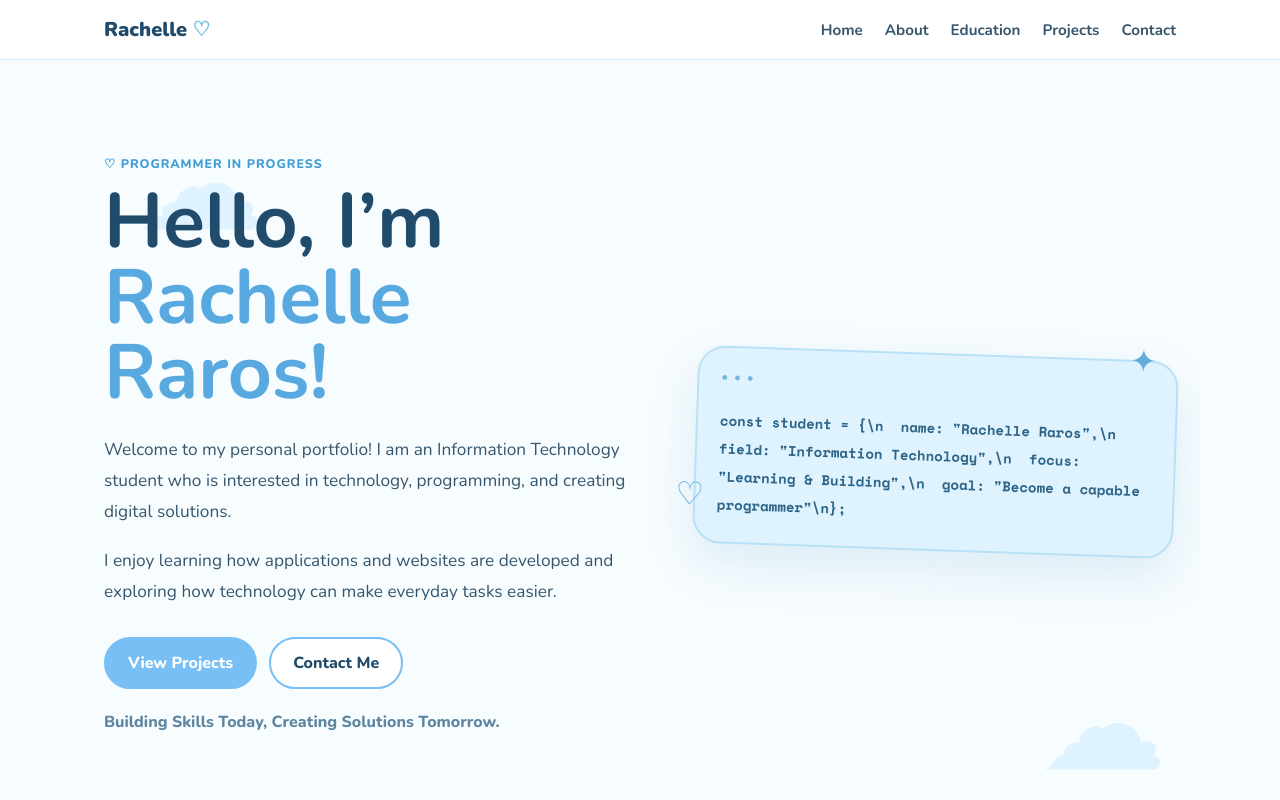
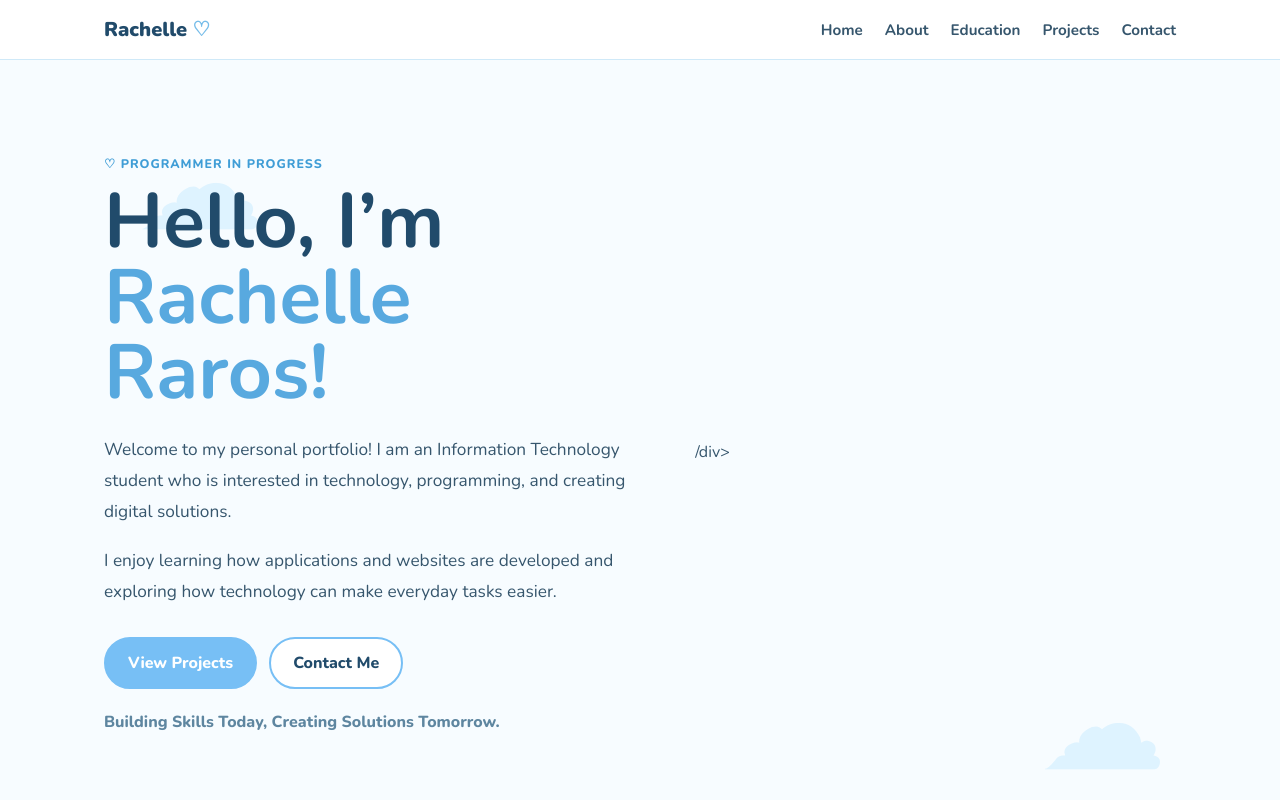
Before and after one commit to cai-ux/raros-programmer-profile, a Next.js app: page / in a window 1280 px wide. Shown: the top 800 px of the page. Built offline with nearby package versions, Linux system fonts and the light colour scheme.

Commit message:
Remove code card from portfolio design

```diff
--- a/app/page.js
+++ b/app/page.js
@@ -23,11 +23,7 @@ export default function Home() {
           <div className="buttons"><a className="button primary" href="#projects">View Projects</a><a className="button secondary" href="#contact">Contact Me</a></div>
           <p className="tagline">Building Skills Today, Creating Solutions Tomorrow.</p>
         </div>
-        <div className="code-card">
-          <div className="window-top"><span>●</span><span>●</span><span>●</span></div>
-          <pre>{'const student = {\\n  name: "Rachelle Raros",\\n  field: "Information Technology",\\n  focus: "Learning & Building",\\n  goal: "Become a capable programmer"\\n};'}</pre>
-          <div className="sparkle">✦</div><div className="heart">♡</div>
-        </div>
+/div>
       </section>
 
       <section id="about" className="section">
```
